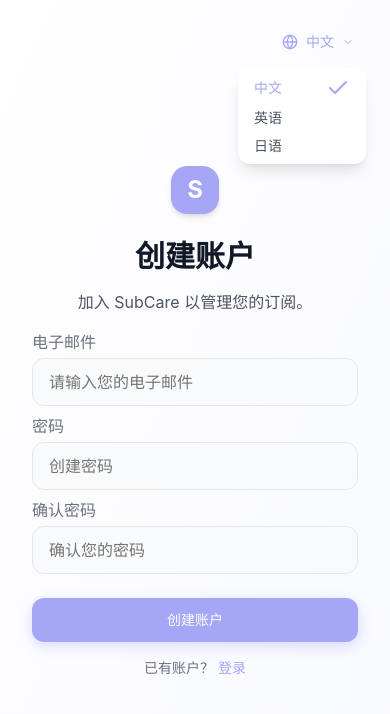
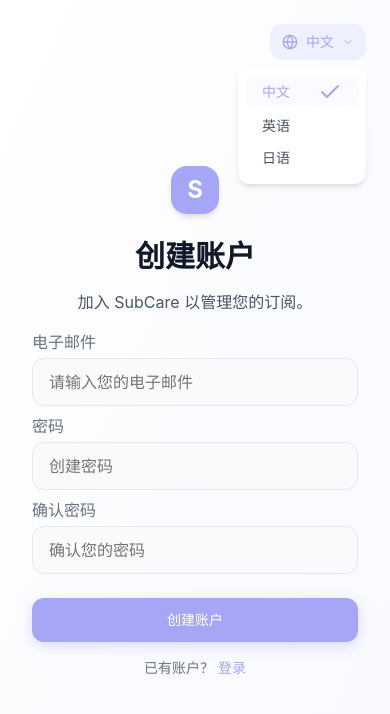
Before and after one commit to HopeBearer/hopebearer-subcare, a Next.js app in the folder apps/web/: page /register in a window 390 px wide. Both pictures are taken after a click on the button "中文". Shown: the top 714 px of the page. Built offline with nearby package versions, Linux system fonts and the light colour scheme.

Commit message:
Refactor Language Switcher styles for improved UI consistency and responsiveness. Introduce custom utility classes for hover effects and background colors, enhancing the overall user experience.

```diff
--- a/apps/web/src/components/language-switcher.tsx
+++ b/apps/web/src/components/language-switcher.tsx
@@ -49,9 +49,9 @@ export function LanguageSwitcher({ className }: LanguageSwitcherProps) {
       <button
         onClick={() => setIsOpen(!isOpen)}
         className={cn(
-          'flex items-center gap-2 px-3 py-2 rounded-xl transition-all duration-200 group',
-          'hover:bg-primary/10', // Soft purple background on hover
-          isOpen ? 'bg-primary/10' : 'bg-transparent'
+          'flex items-center gap-2 px-3 py-2 rounded-xl transition-all duration-200 ease group',
+          'hover:bg-primary-pale', // Soft purple background on hover
+          isOpen ? 'bg-primary-soft' : 'bg-transparent'
         )}
         aria-label="Switch Language"
         aria-expanded={isOpen}
@@ -83,7 +83,7 @@ export function LanguageSwitcher({ className }: LanguageSwitcherProps) {
       {/* Dropdown Menu */}
       <div
         className={cn(
-          'absolute right-0 top-full mt-2 w-32 bg-white rounded-xl shadow-lg ring-1 ring-black/5 py-1 overflow-hidden origin-top-right transition-all duration-200',
+          'absolute right-0 top-full mt-2 w-32 p-2 bg-white rounded-xl shadow-md ring-1 ring-black/5 py-1 overflow-hidden origin-top-right transition-all duration-200 ease',
           isOpen
             ? 'opacity-100 scale-100 translate-y-0 visible'
             : 'opacity-0 scale-95 -translate-y-2 invisible'
@@ -94,10 +94,10 @@ export function LanguageSwitcher({ className }: LanguageSwitcherProps) {
             key={lang.code}
             onClick={() => handleLanguageChange(lang.code)}
             className={cn(
-              'w-full text-left px-4 py-1 text-sm flex items-center justify-between transition-colors',
-              'hover:bg-gray-50',
+              'w-full text-left px-4 py-1 mb-1 text-sm rounded-md flex items-center justify-between transition-colors',
+              'hover:bg-primary-pale',
               currentLangCode === lang.code
-                ? 'text-primary font-medium bg-primary/5'
+                ? 'text-primary font-medium bg-primary-pale'
                 : 'text-gray-600'
             )}
           >
--- a/apps/web/src/styles/_utilities.scss
+++ b/apps/web/src/styles/_utilities.scss
@@ -337,3 +337,10 @@ $fractions: (
   .dark\:text-gray-400 { color: var(--color-gray-400); }
   .dark\:hover\:bg-gray-800:hover { background-color: var(--color-gray-800); }
 }
+
+/* Custom Utilities for Language Switcher */
+.hover\:bg-primary-pale:hover { background-color: rgba(165, 166, 246, 0.05) !important; }
+.bg-primary-soft { background-color: rgba(165, 166, 246, 0.15) !important; }
+.ease { transition-timing-function: ease; }
+.bg-primary-pale { background-color: rgba(165, 166, 246, 0.05) !important; }
+.bg-primary-soft { background-color: rgba(165, 166, 246, 0.15) !important; }
```
